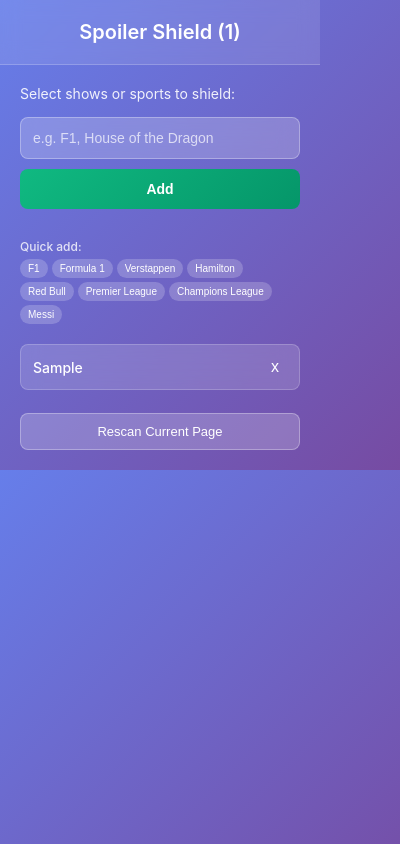
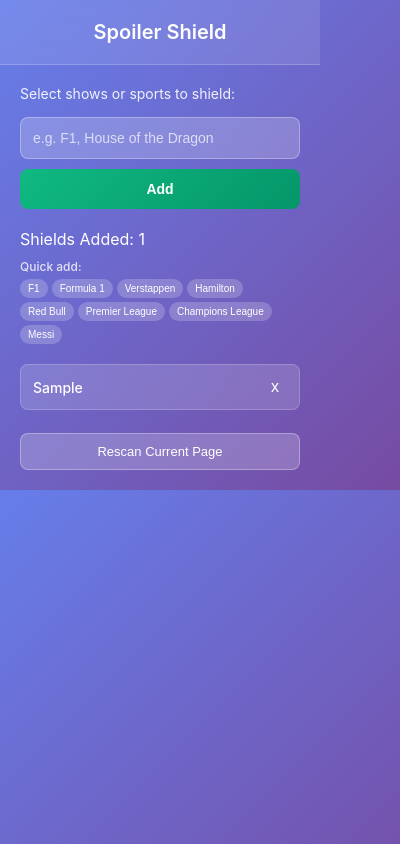
Before and after one commit to 0xagf0x/Spoiler-Shield, a browser extension: page popup/popup.html in a window 400 px wide. Both pictures are taken after typing "Sample" into the empty fields and a click on the button "Add". Drawn offline with Linux system fonts and the light colour scheme.

Commit message:
adds keywodsUsed

```diff
--- a/popup/popup.html
+++ b/popup/popup.html
@@ -12,6 +12,10 @@
     <p>Select shows or sports to shield:</p>
     <input type="text" id="input" placeholder="e.g. F1, House of the Dragon" />
     <button id="addBtn">Add</button>
+    <div data-keywords-used-container>
+      <span>Shields Added:</span>
+      <span data-keywords-used-value></span>
+    </div>
     <ul id="watchlist"></ul>
   </div>
   <script src="popup.js"></script>
--- a/popup/popup.js
+++ b/popup/popup.js
@@ -99,10 +99,14 @@ function removeItem(item, listElement) {
 
 function updateCounter() {
   const title = document.querySelector('h1');
+  title.textContent = 'Spoiler Shield';
+
+  const keywordsUsedValue = document.querySelector('[data-keywords-used-value]');
+
   if (currentWatchlist.length > 0) {
-    title.textContent = `Spoiler Shield (${currentWatchlist.length})`;
+    keywordsUsedValue.textContent = currentWatchlist.length;
   } else {
-    title.textContent = 'Spoiler Shield';
+    keywordsUsedValue.textContent = '0';
   }
 
   // Show empty state message
```
